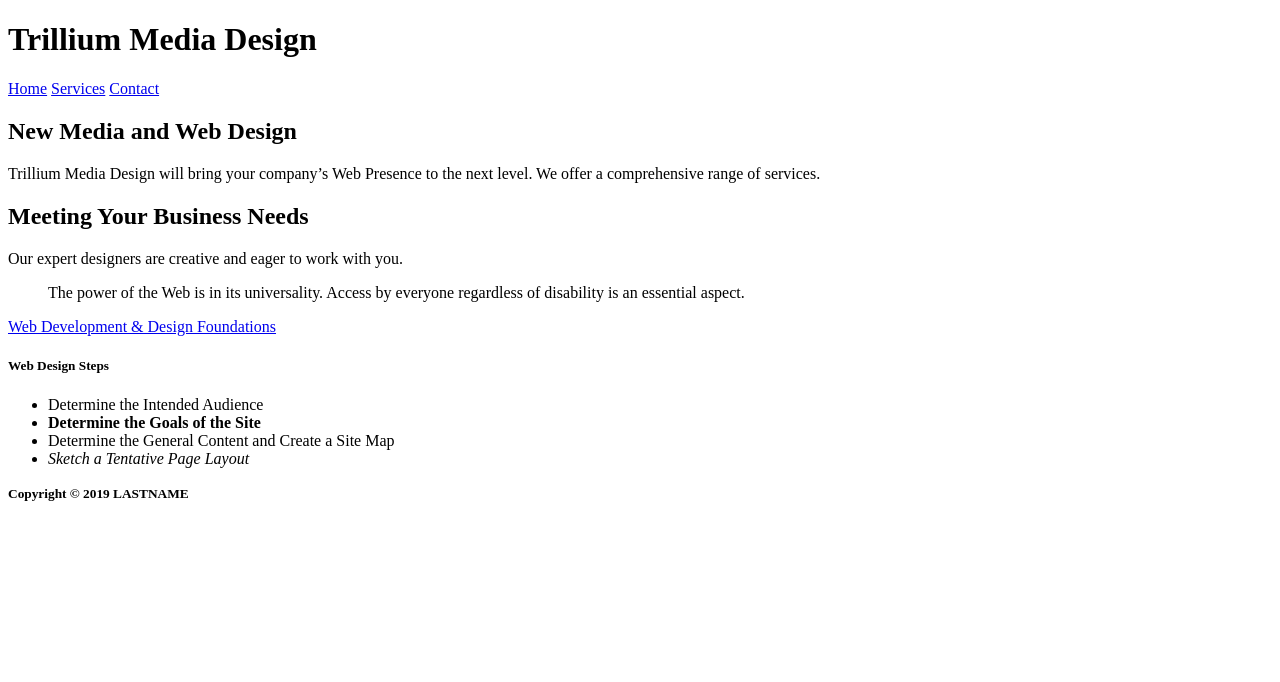
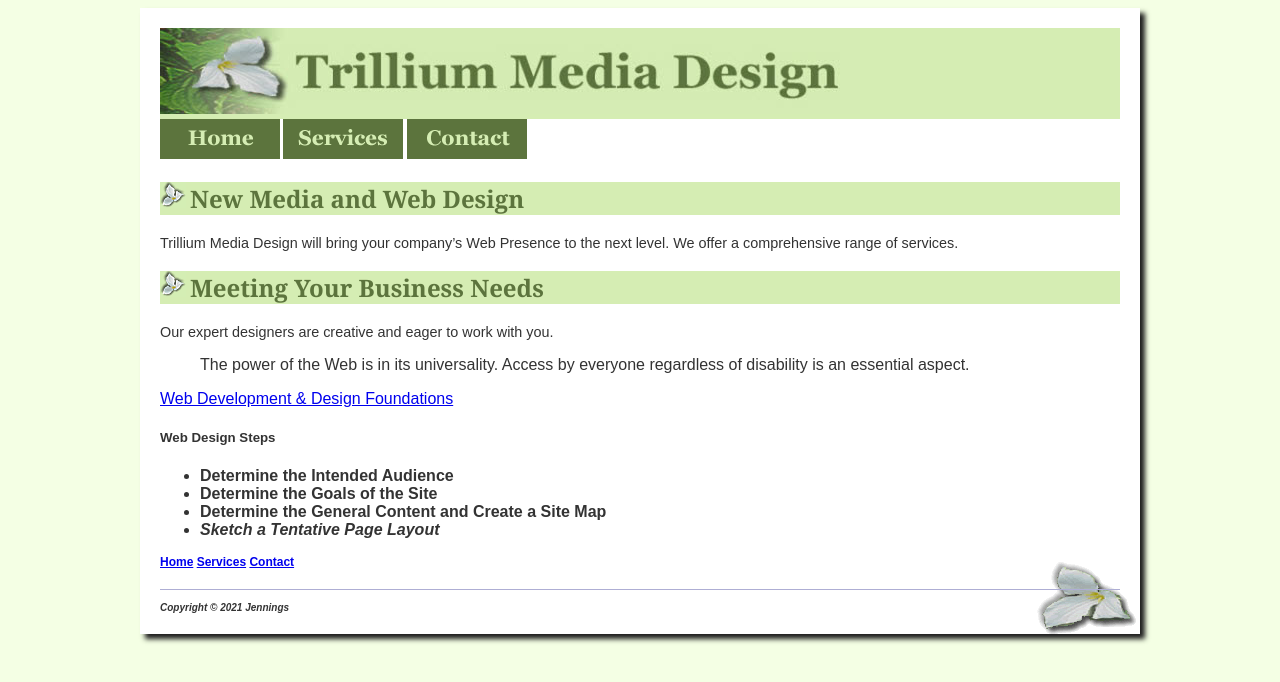
Before and after one commit to 44144-fa21/ch4inclassnotes-paige-jennings, a plain HTML site: page index.html in a window 1280 px wide. Drawn offline with Linux system fonts and the light colour scheme.

Commit message:
Ch.4 inclassnotes 09/14/21

```diff
--- /dev/null
+++ b/Style.css
@@ -0,0 +1,30 @@
+body{background-color: #F4FFE4;
+    color: #333333;
+    font-family: Arial, Verdana, sans-serif;}
+header{background-color: #D5EDB3;
+    color: #5c743d;
+    font-family: Georgia, "times new roman", serif;}
+h2 {background-color: #D5EDB3;
+    color: #5C743D;
+    font-family: Georgia, "times new roman", serif;
+    background-image: url(trilliumbullet.gif);
+    background-repeat: no-repeat;
+    padding-left: 30px;}
+p{font-size: .90em;}
+ul{font-weight: bold;}
+nav{font-weight: bold;
+    font-size: .75em}
+footer{font-size: .75em;
+    font-style: italic;
+    border-top: thin solid #aeaed4;
+    padding-top: 10px;
+    margin-top: 20px;}
+img {border-style: none;}
+#container {background-color: #FFFFFF;
+    padding:20px;
+    width: 80%;
+    margin: auto;
+    box-shadow: 5px 5px 5px #1E1E1E;
+    background: url(trilliumfoot.gif) no-repeat bottom right, #FFFFFF;
+    MIN-WIDTH: 800px;
+    max-width: 960px;}
--- a/index.html
+++ b/index.html
@@ -1,19 +1,27 @@
 <!DOCTYPE html>
 <html lang="en">
 	<head>
-		<title>LASTNAME Chapter 4 InClass Notes</title>
+		<title>Jennings Chapter 4 InClass Notes</title>
 		<meta charset="utf-8">
+		<link rel="icon" href= "favicon.ico" type="image/x-con">
+		<link rel="stylesheet" href="style.css">
 	</head>
     <body>
+			<div id="container">
         <!-- Structural Elements - header, nav, main, footer -->
         <header>
-            <h1>Trillium Media Design</h1>
+					<!-- Image Map Generated by http://www.image-map.net/ -->
+					<img src="trilliumbanner.jpg" usemap="#image-map">
+
+					<map name="image-map">
+						<area target="" alt="NWMSU" title="NWMSU" href="https://nwmissouri.edu" coords="25,-1,128,85" shape="rect">
+					</map>
         </header>
         <nav>
             <!-- Anchor tags - specifies hyperlink reference to a file. Relative Links - link to pages on own site. -->
-            <a href="index.html">Home</a>
-            <a href="services.html">Services</a>
-            <a href="contact.html">Contact</a>
+            <a href="index.html"><img src="home.gif" alt="home" width="120" height="40"></a>
+            <a href="services.html"><image src="services.gif" alt="services" width="120" height="40"></a>
+            <a href="contact.html"><img src="contact.gif" alt="contact" width="120" height="40"></a>
         </nav>
         <main>
             <h2>New Media and Web Design</h2>
@@ -37,9 +45,16 @@
             </ul>
 
         </main>
+				<nav>
+            <!-- Anchor tags - specifies hyperlink reference to a file. Relative Links - link to pages on own site. -->
+            <a href="index.html">Home</a>
+            <a href="services.html">Services</a>
+            <a href="contact.html">Contact</a>
+        </nav>
         <footer>
-            <small><strong>Copyright &copy; 2019 LASTNAME</strong></small>
+            <small><strong>Copyright &copy; 2021 Jennings</strong></small>
         </footer>
+			</div id="container">
+    </body>
 
-    </body>
 </html>
```
Also changed, not shown: contact.html (+21 -7 lines), services.html (+21 -7 lines).
